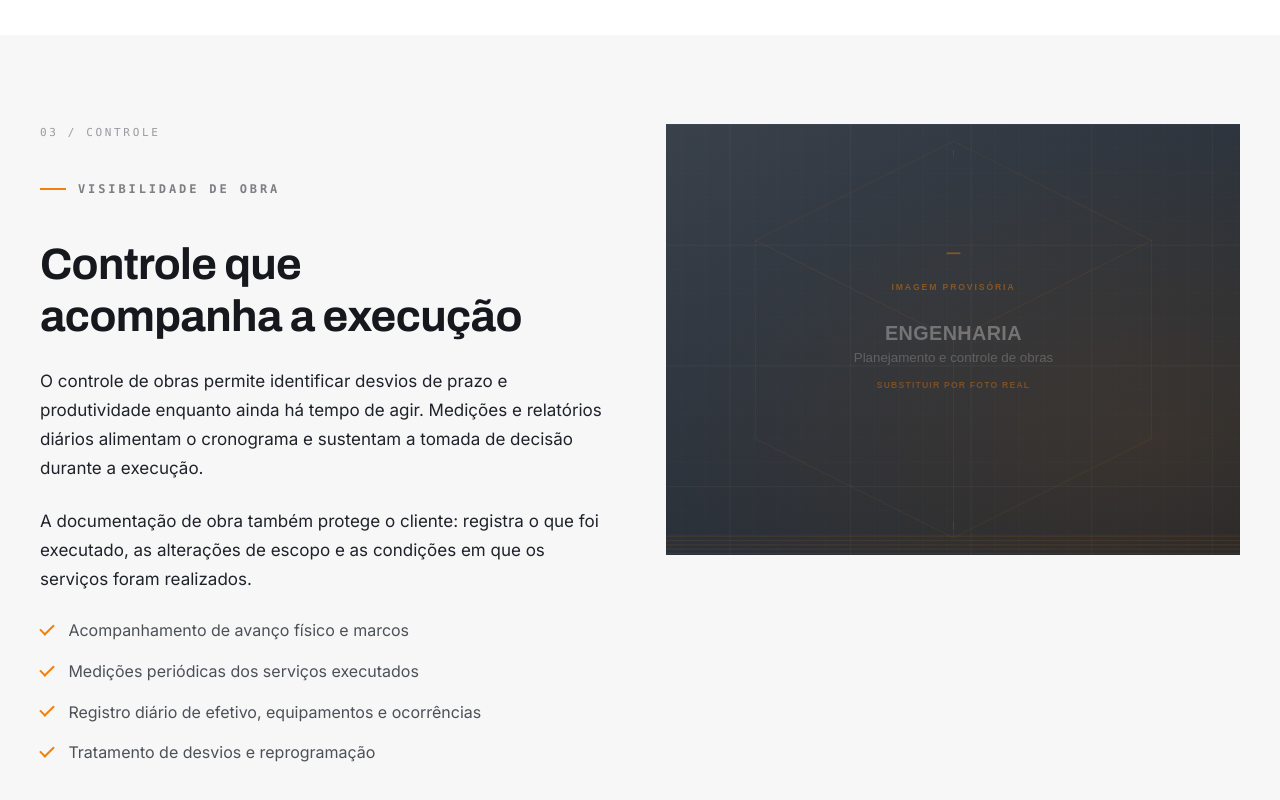
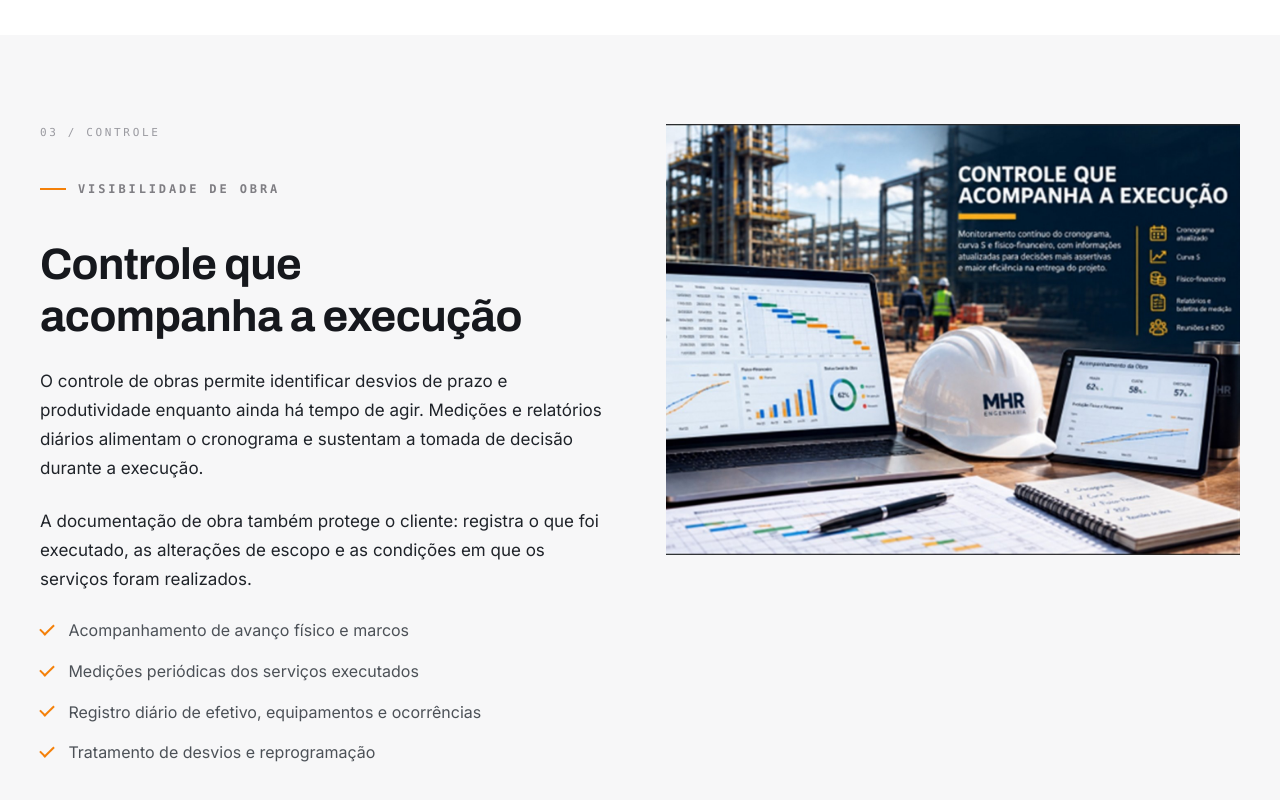
Before and after one commit to canalmeunovohoby3-code/-mhrengenharia, a website: page engenharia.html in a window 1280 px wide. Shown: the part 1996-2796 px from the top of the page. Drawn offline with Linux system fonts and the light colour scheme.

Commit message:
Fotos 12 e 13 (seguranca/controle) e segmentos Agroindustria/Industria em alta qualidade

```diff
--- a/engenharia.html
+++ b/engenharia.html
@@ -109,7 +109,7 @@
             </ul>
           </div>
           <figure class="media-frame media-frame--zoom aspect-4x3 split__media reveal">
-            <img src="assets/img/media/engenharia-01.svg" alt="Planejamento e controle de obra industrial (imagem ilustrativa)." loading="lazy" decoding="async">
+            <img src="assets/img/media/engenharia-01.jpg" alt="Notebook, tablet e documentos com cronogramas e indicadores de controle da execução, ao lado de capacete MHR." loading="lazy" decoding="async">
           </figure>
         </div>
       </div>
```
Also changed, not shown: seguranca-qualidade.html (+1 -1 lines), README.md, assets/12.PNG (added), assets/13.PNG (added), assets/img/media/engenharia-01.jpg (added), assets/img/media/qualidade-01.jpg (added), assets/img/segments/segmento-02.jpg, assets/img/segments/segmento-04.jpg, 2 other files.
